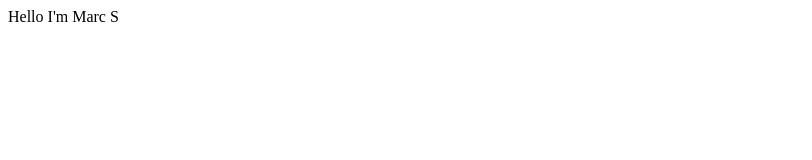
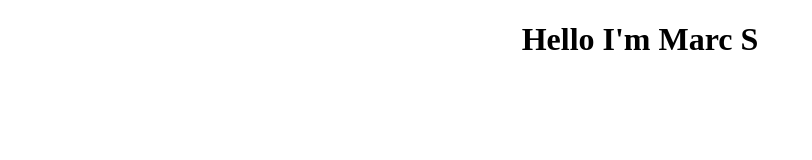
Before and after one commit to CryptixByte/CryptixByte.github.io, a plain HTML site: page index.html in a window 1280 px wide. Shown: the whole page, without its empty margins (0-812 px from the left). Drawn offline with Linux system fonts and the light colour scheme.

Commit message:
Update index.html

```diff
--- a/index.html
+++ b/index.html
@@ -1 +1,5 @@
-<header>Hello I'm Marc S</header>
+<!DOCTYPE HTML>
+<style>
+h1 {text-align: center;}
+</style>
+<h1>Hello I'm Marc S</h1>
```
